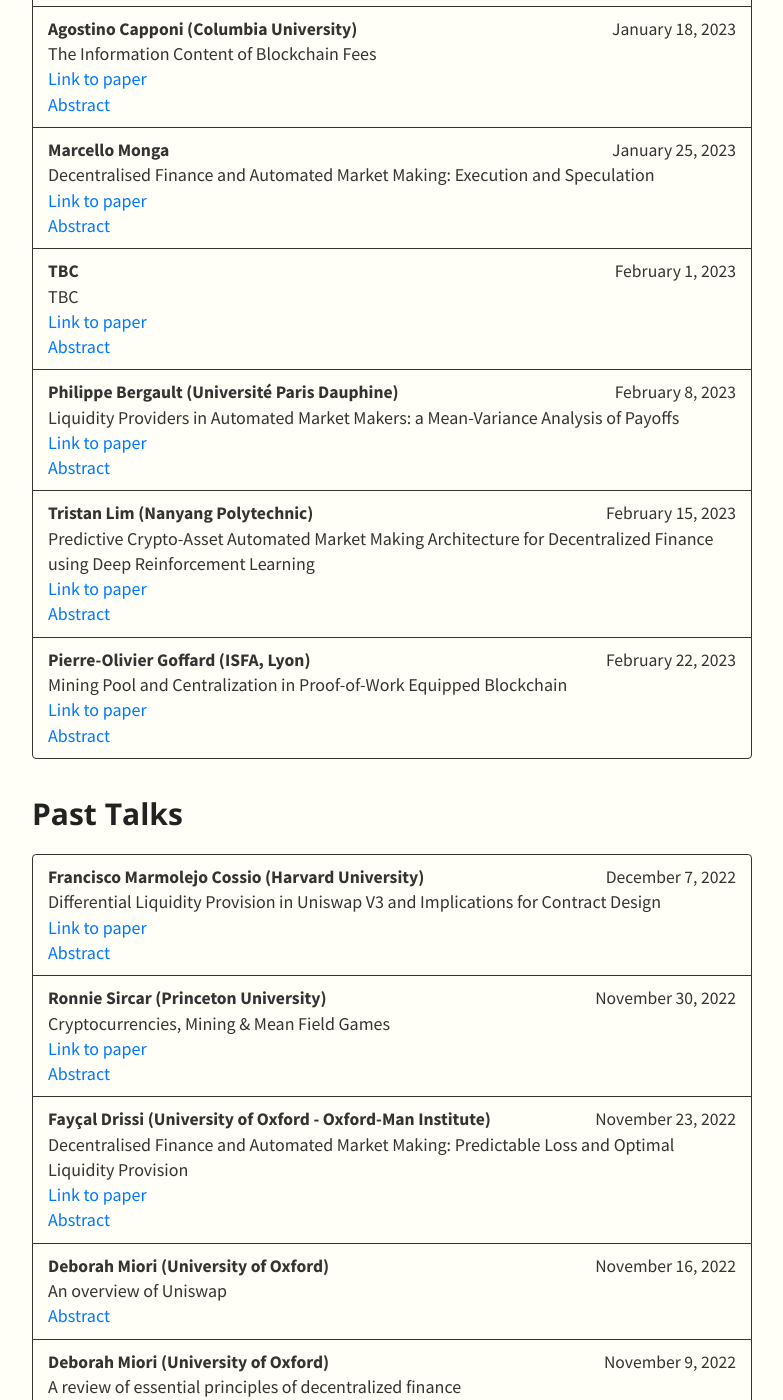
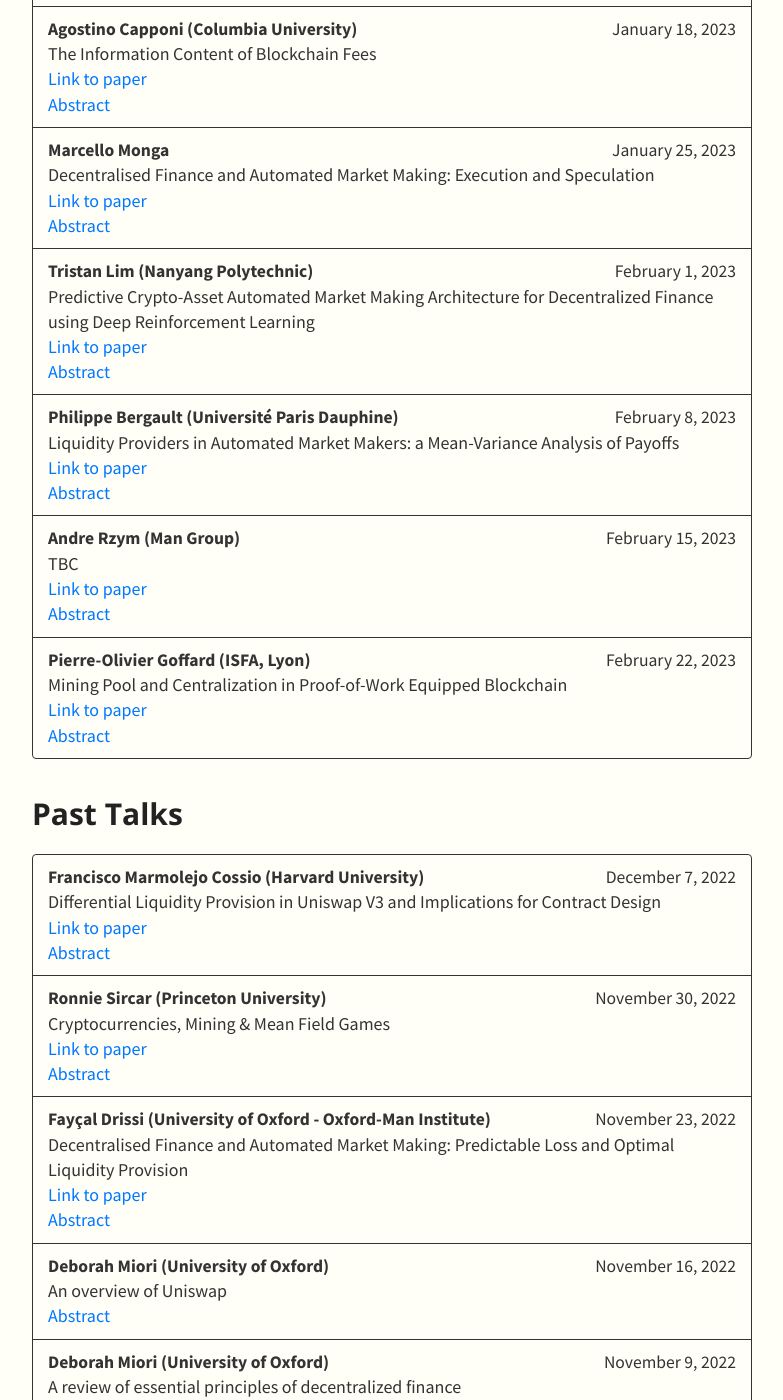
Before and after one commit to def-ox/def-ox.github.io, a Jekyll site: the page built from index.md, in a window 1280 px wide and 1400 px high, scrolled down 711 px. Shown: the whole window, without its empty margins (248-1031 px from the left). Built offline with Jekyll 4.4.1, drawn with Linux system fonts in a browser that asks for light colours; nearby versions of some CDN libraries; our own code applies the rules of GitHub Pages for plain Markdown files; part of the change alters nothing that is shown.

Commit message:
talks update

```diff
--- a/_data/talks.yml
+++ b/_data/talks.yml
@@ -28,12 +28,12 @@
       bio: "https://papers.ssrn.com/sol3/papers.cfm?abstract_id=4144743"
       link: ""
 
-    - speaker: TBC
+    - speaker: Tristan Lim (Nanyang Polytechnic)
       date: February 1, 2023
-      title: "TBC"
-      abstract: "TBC"
-      bio: "TBC"
-      link: ""
+      title: "Predictive Crypto-Asset Automated Market Making Architecture for Decentralized Finance using Deep Reinforcement Learning"
+      abstract: "The study proposes a quote-driven predictive automated market maker (AMM) platform with on-chain custody and settlement functions, alongside off-chain predictive reinforcement learning capabilities to improve liquidity provision of real-world AMMs. The proposed AMM architecture is an augmentation to the Uniswap V3, a cryptocurrency AMM protocol, by utilizing a novel market equilibrium pricing for reduced divergence and slippage loss. Further, the proposed architecture involves a predictive AMM capability, utilizing a deep hybrid Long Short-Term Memory (LSTM) and Q-learning reinforcement learning framework that looks to improve market efficiency through better forecasts of liquidity concentration ranges, so liquidity starts moving to expected concentration ranges, prior to asset price movement, so that liquidity utilization is improved. The augmented protocol framework is expected have practical real-world implications, by (i) reducing divergence loss for liquidity providers, (ii) reducing slippage for crypto-asset traders, while (iii) improving capital efficiency for liquidity provision for the AMM protocol. To our best knowledge, there are no known protocol or literature that are proposing similar deep learning-augmented AMM that achieves similar capital efficiency and loss minimization objectives for practical real-world applications. "
+      bio: "https://www.linkedin.com/in/tristan-lim-82135154/"
+      link: https://arxiv.org/abs/2211.01346
 
     - speaker: Philippe Bergault (Université Paris Dauphine)
       date: February 8, 2023
@@ -42,12 +42,12 @@
       bio: "https://sites.google.com/view/bergaultphilippe"
       link: "https://arxiv.org/abs/2212.00336"
 
-    - speaker: Tristan Lim (Nanyang Polytechnic)
+    - speaker: Andre Rzym (Man Group)
       date: February 15, 2023
-      title: "Predictive Crypto-Asset Automated Market Making Architecture for Decentralized Finance using Deep Reinforcement Learning"
-      abstract: "The study proposes a quote-driven predictive automated market maker (AMM) platform with on-chain custody and settlement functions, alongside off-chain predictive reinforcement learning capabilities to improve liquidity provision of real-world AMMs. The proposed AMM architecture is an augmentation to the Uniswap V3, a cryptocurrency AMM protocol, by utilizing a novel market equilibrium pricing for reduced divergence and slippage loss. Further, the proposed architecture involves a predictive AMM capability, utilizing a deep hybrid Long Short-Term Memory (LSTM) and Q-learning reinforcement learning framework that looks to improve market efficiency through better forecasts of liquidity concentration ranges, so liquidity starts moving to expected concentration ranges, prior to asset price movement, so that liquidity utilization is improved. The augmented protocol framework is expected have practical real-world implications, by (i) reducing divergence loss for liquidity providers, (ii) reducing slippage for crypto-asset traders, while (iii) improving capital efficiency for liquidity provision for the AMM protocol. To our best knowledge, there are no known protocol or literature that are proposing similar deep learning-augmented AMM that achieves similar capital efficiency and loss minimization objectives for practical real-world applications. "
-      bio: "https://www.linkedin.com/in/tristan-lim-82135154/"
-      link: https://arxiv.org/abs/2211.01346
+      title: "TBC"
+      abstract: "TBC"
+      bio: "TBC"
+      link: TBC
 
     - speaker: Pierre-Olivier Goffard (ISFA, Lyon)
       date: February 22, 2023
```
